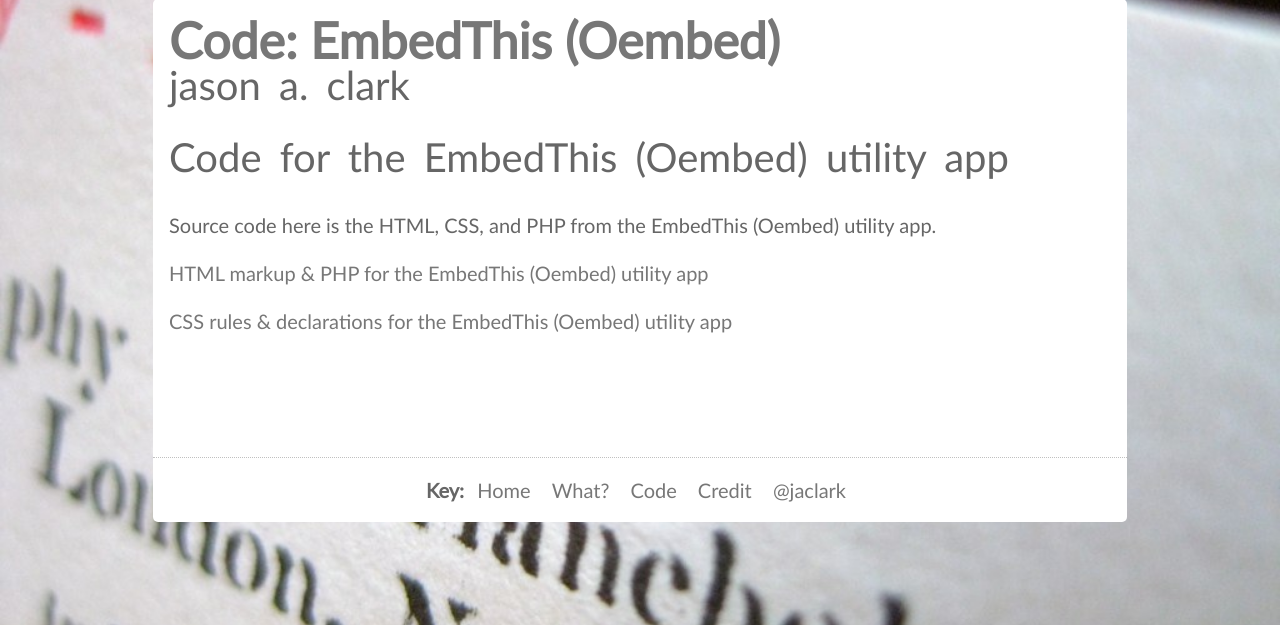
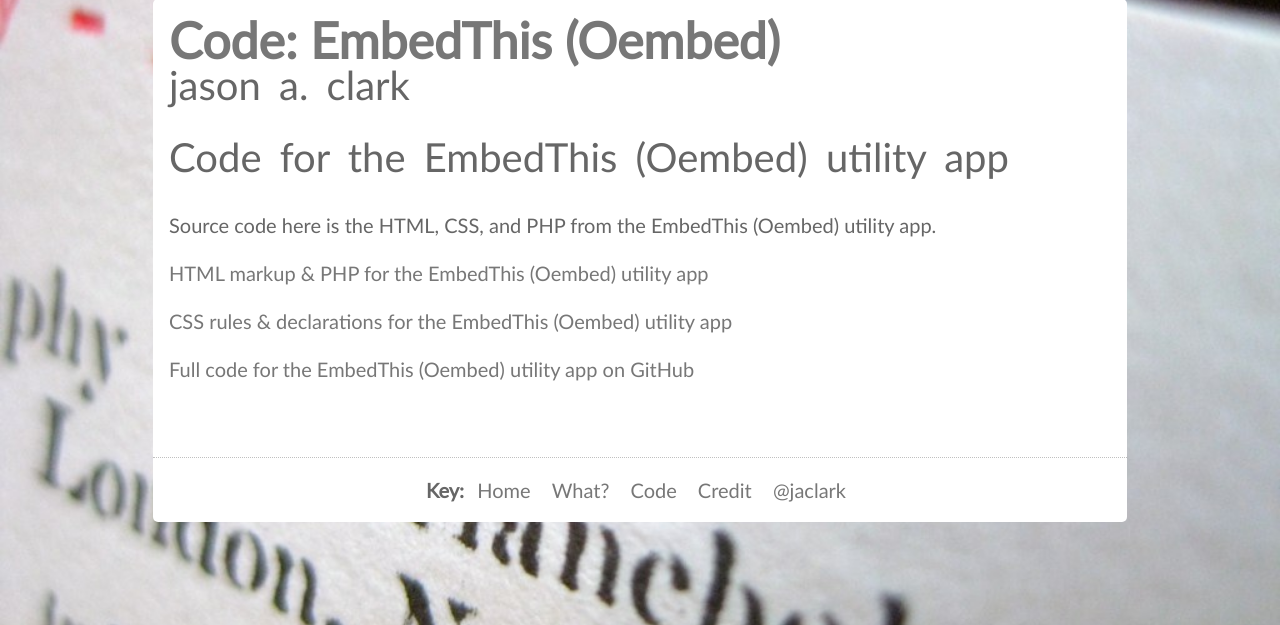
Before and after one commit to jasonclark/oembed-this, a PHP site: page /code.php in a window 1280 px wide. Shown: the part 51-676 px from the top of the page. Run offline with PHP 8.4, Linux system fonts and the light colour scheme.

Commit message:
added github repo link

```diff
--- a/code.php
+++ b/code.php
@@ -42,6 +42,7 @@
 <p>Source code here is the HTML, CSS, and PHP from the EmbedThis (Oembed) utility app.</p>
 <p><a href="index.txt" title="html markup and PHP for web app">HTML markup &amp; PHP for the EmbedThis (Oembed) utility app</a></p>
 <p><a href="master.txt" title="css rules and declarations for web app">CSS rules &amp; declarations for the EmbedThis (Oembed) utility app</a></p>
+<p><a href="https://github.com/jasonclark/oembed-this" title="github.com repo for oembed-this">Full code for the EmbedThis (Oembed) utility app on GitHub</a></p>
 </main>
 </div><!--end .main div-->
 <aside role="complementary">
```
